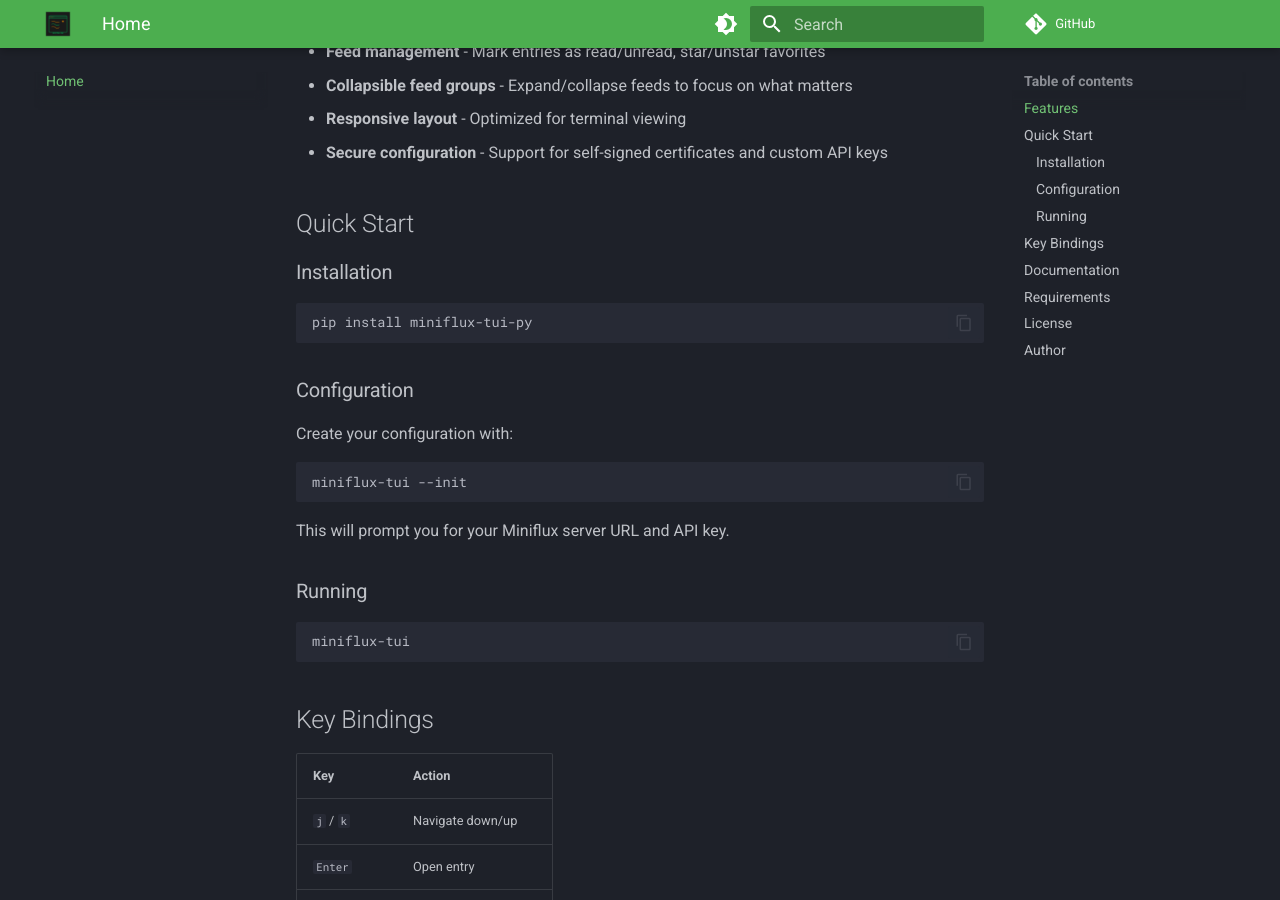
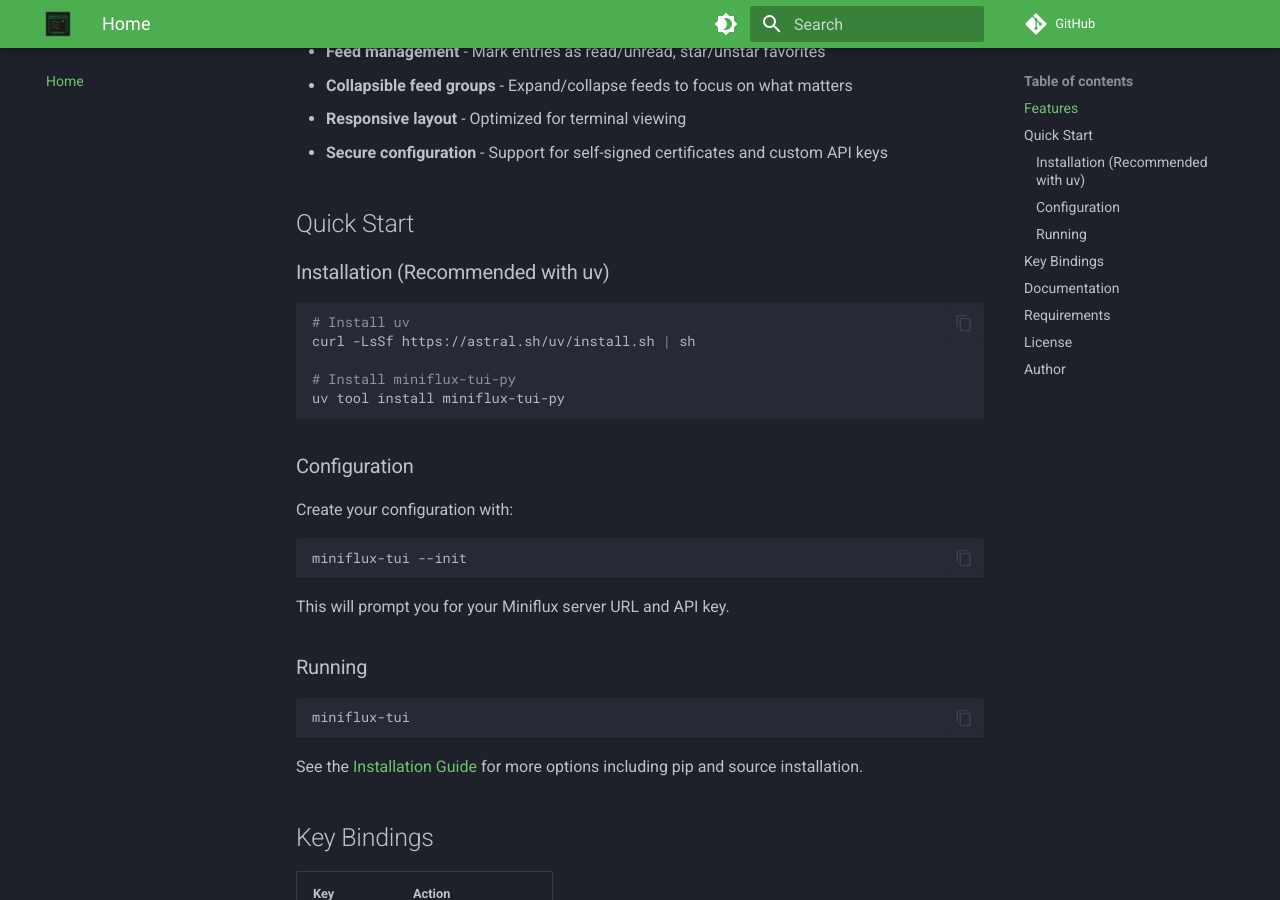
Before and after one commit to reuteras/miniflux-tui-py, an MkDocs documentation site: the page built from docs/index.md, in a window 1280 px wide and 900 px high, scrolled down 575 px. Built offline with MkDocs 1.6.1 and Material for MkDocs 9.7.7, drawn with Linux system fonts in a browser that asks for light colours; comment, search, counter and statistics services are not loaded.

Commit message:
docs: Promote uv as primary installation method on all pages
- Update README.md (GitHub front page) to show uv tool install as recommended
- Keep pip as alternative option
- Update docs/index.md Quick Start to promote uv
- Add link to Installation Guide for more options
- Ensures consistent messaging across all user-facing documentation

````diff
--- a/docs/index.md
+++ b/docs/index.md
@@ -17,10 +17,14 @@
 
 ## Quick Start
 
-### Installation
+### Installation (Recommended with uv)
 
 ```bash
-pip install miniflux-tui-py
+# Install uv
+curl -LsSf https://astral.sh/uv/install.sh | sh
+
+# Install miniflux-tui-py
+uv tool install miniflux-tui-py
 ```
 
 ### Configuration
@@ -38,6 +42,8 @@
 ```bash
 miniflux-tui
 ```
+
+See the [Installation Guide](installation.md) for more options including pip and source installation.
 
 ## Key Bindings
 
````
Also changed, not shown: README.md (+14 -2 lines).
